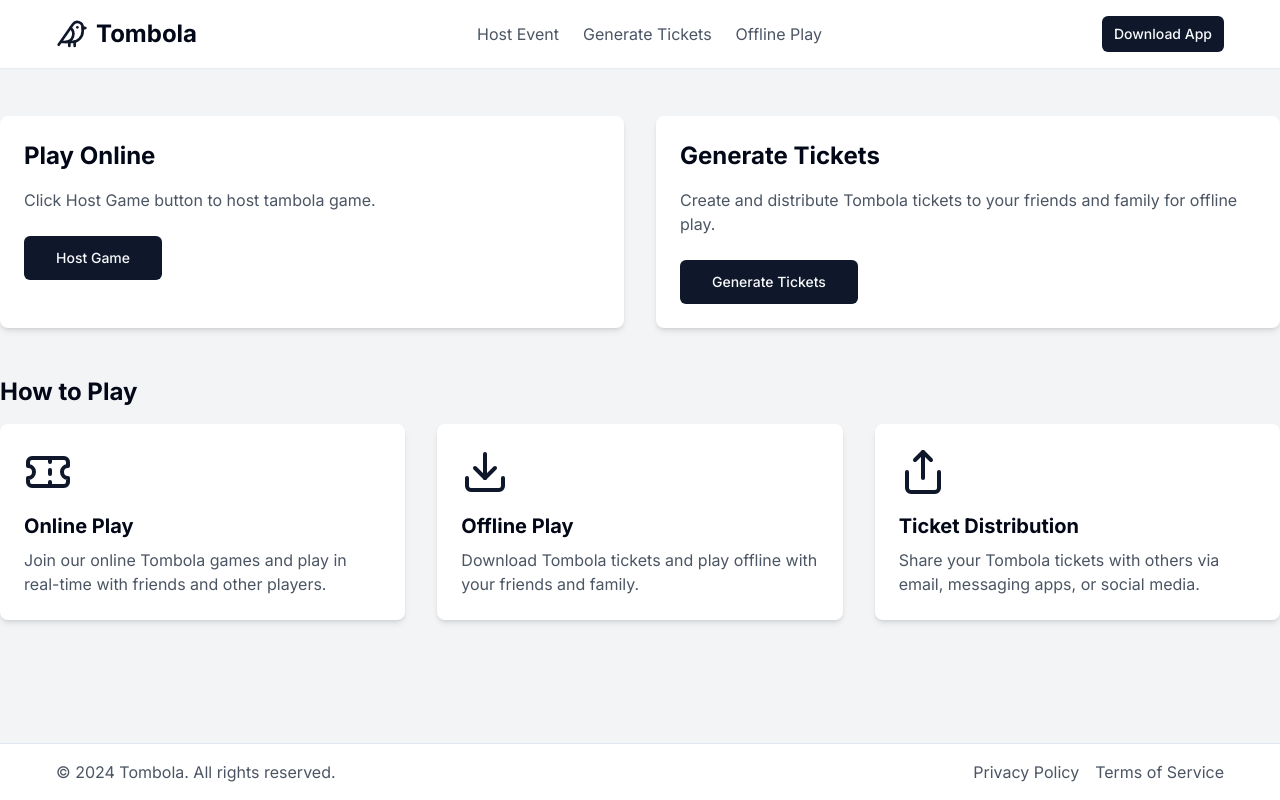
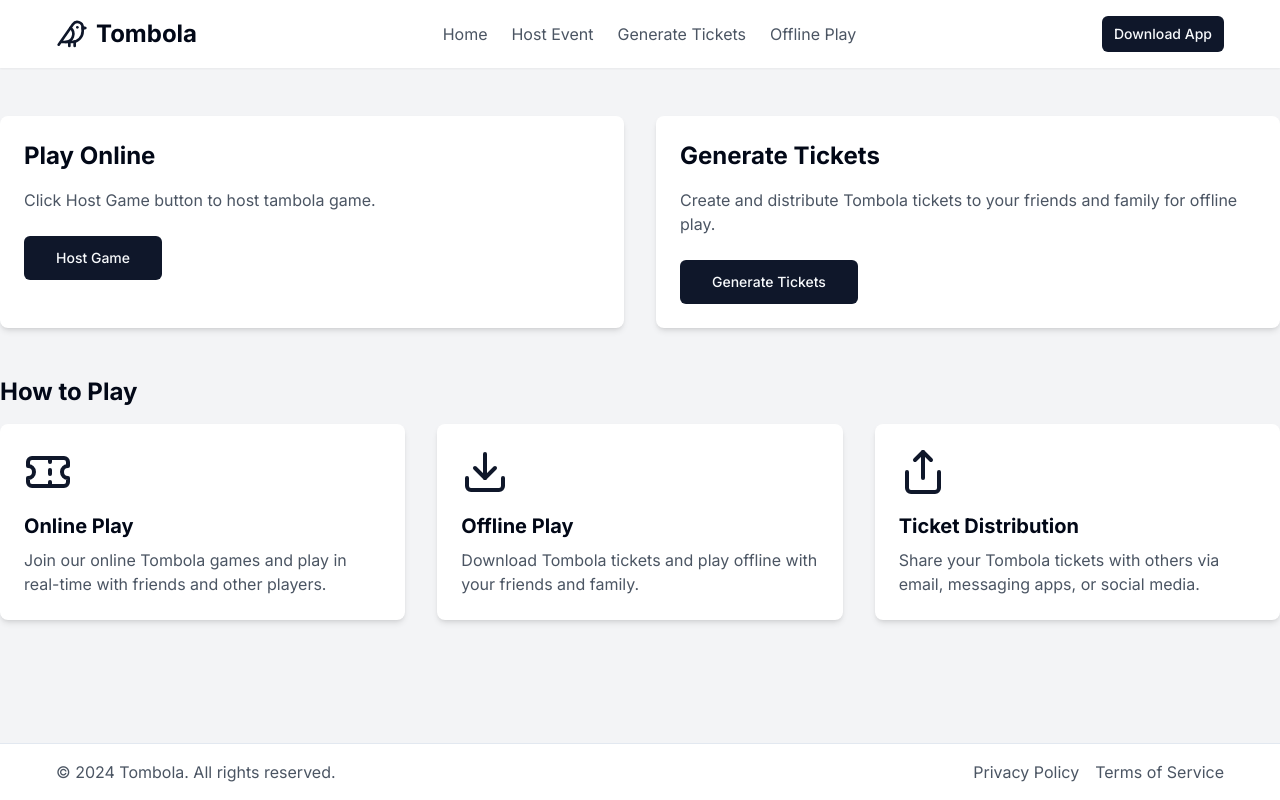
Before and after one commit to m0hit-kumar/UsForOccasions, a Next.js app: page / in a window 1280 px wide. Built offline with nearby package versions, Linux system fonts and the light colour scheme.

Commit message:
added home

```diff
--- a/src/_components/Header.tsx
+++ b/src/_components/Header.tsx
@@ -6,7 +6,6 @@ import { Button } from '@/components/ui/button'
 import { useRouter } from 'next/navigation'
 export default function Header() {
     const router = useRouter()
-
     return (
         <header className=" w-screen bg-white dark:bg-gray-800 shadow-sm py-4 px-6">
             <div className="container mx-auto flex items-center justify-between">
@@ -15,6 +14,9 @@ export default function Header() {
                     <Link href="/" className="text-2xl font-bold ml-2">Tombola</Link>
                 </div>
                 <nav className="hidden md:flex items-center space-x-6">
+                    <Link className="text-gray-600 hover:text-primary" href="/">
+                        Home
+                    </Link>
                     <Link className="text-gray-600 hover:text-primary" href="HostEvent">
                         Host Event
                     </Link>
```
